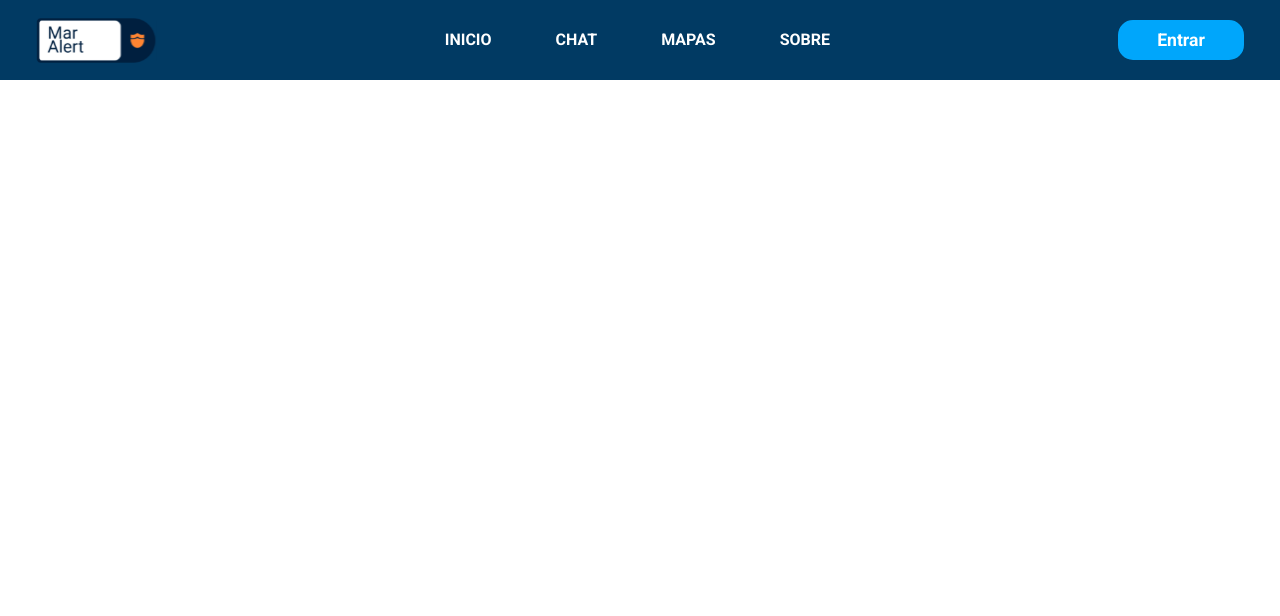
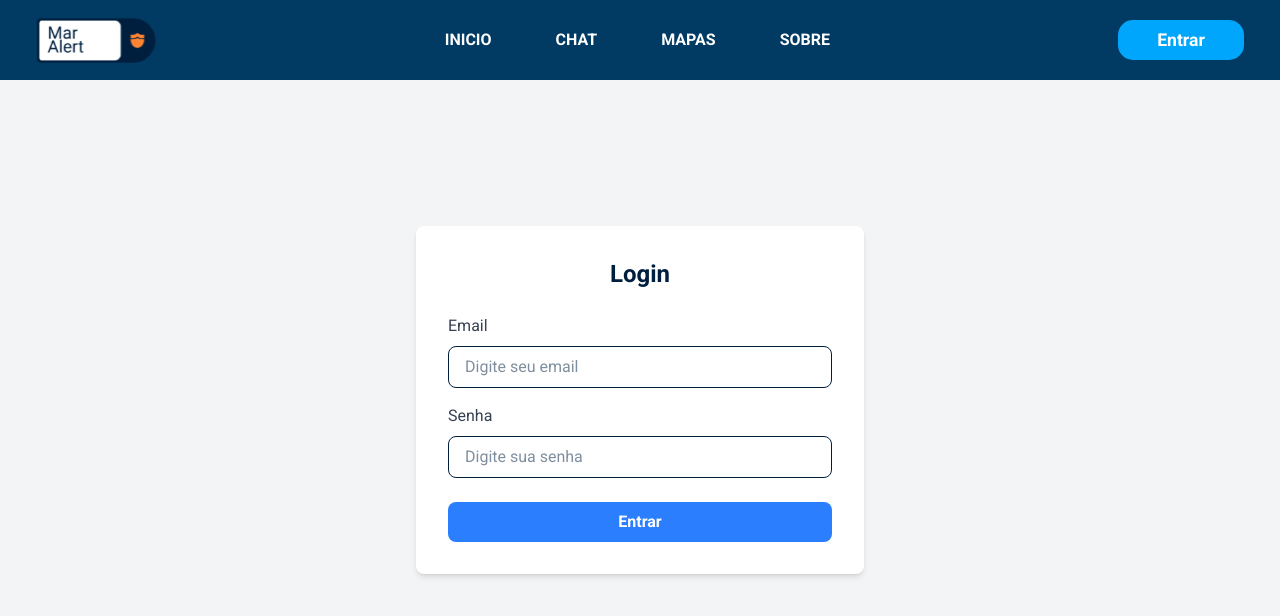
Before and after one commit to victorsimasdev/react-riseup, a React (Vite) app: page /login in a window 1280 px wide. Shown: the top 616 px of the page. Built offline with nearby package versions, Linux system fonts and the light colour scheme.

Commit message:
feat: Adicionado página base de login.

```diff
--- a/src/pages/LoginPage.jsx
+++ b/src/pages/LoginPage.jsx
@@ -1,14 +1,57 @@
 import { Header } from '../components/Header';
+import { useState } from 'react';
 
 function LoginPage() {
+  const [email, setEmail] = useState('');
+  const [password, setPassword] = useState('');
+
+  const handleLogin = (e) => {
+    e.preventDefault();
+    alert('Logado');
+  };
+
   return (
-    <div>
-      <Header/>
-      <div>
-        pagina de login
+    <div className="min-h-screen bg-gray-100 flex flex-col">
+      <Header />
+      <div className="flex-grow flex items-center justify-center">
+        <div className="bg-white p-8 rounded-lg shadow-md w-full max-w-md">
+          <h2 className="text-2xl font-bold mb-6 text-center">Login</h2>
+          <form onSubmit={handleLogin}>
+            <div className="mb-4">
+              <label className="block text-gray-700 mb-2" htmlFor="email">Email</label>
+              <input
+                id="email"
+                type="email"
+                value={email}
+                onChange={(e) => setEmail(e.target.value)}
+                className="w-full px-4 py-2 border rounded-lg focus:outline-none focus:ring-2 focus:ring-blue-500"
+                placeholder="Digite seu email"
+                required
+              />
+            </div>
+            <div className="mb-6">
+              <label className="block text-gray-700 mb-2" htmlFor="password">Senha</label>
+              <input
+                id="password"
+                type="password"
+                value={password}
+                onChange={(e) => setPassword(e.target.value)}
+                className="w-full px-4 py-2 border rounded-lg focus:outline-none focus:ring-2 focus:ring-blue-500"
+                placeholder="Digite sua senha"
+                required
+              />
+            </div>
+            <button
+              type="submit"
+              className="w-full bg-blue-500 hover:bg-blue-700 text-white font-bold py-2 px-4 rounded-lg transition-colors"
+            >
+              Entrar
+            </button>
+          </form>
+        </div>
       </div>
     </div>
-  )
+  );
 }
 
-export default LoginPage
+export default LoginPage;
```
